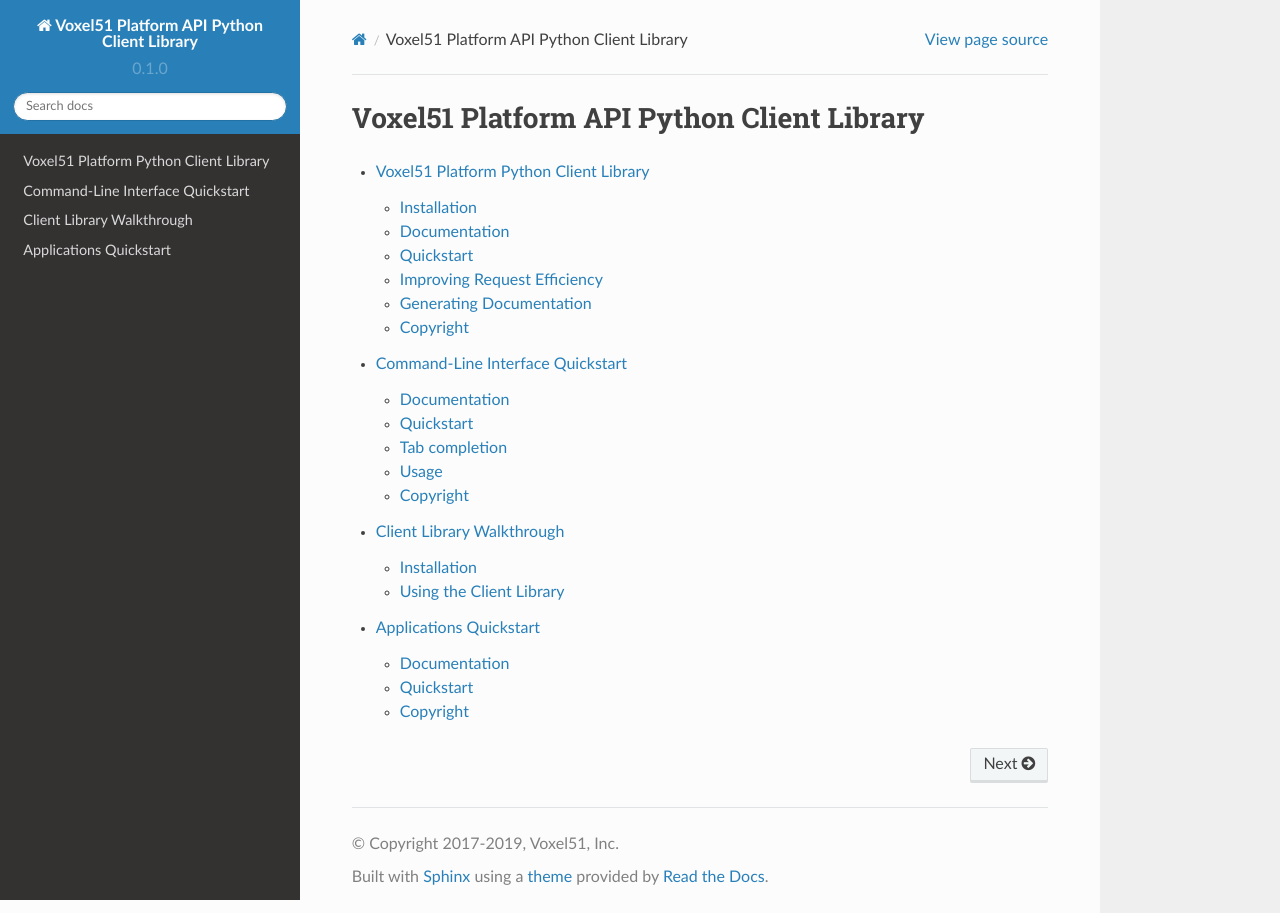
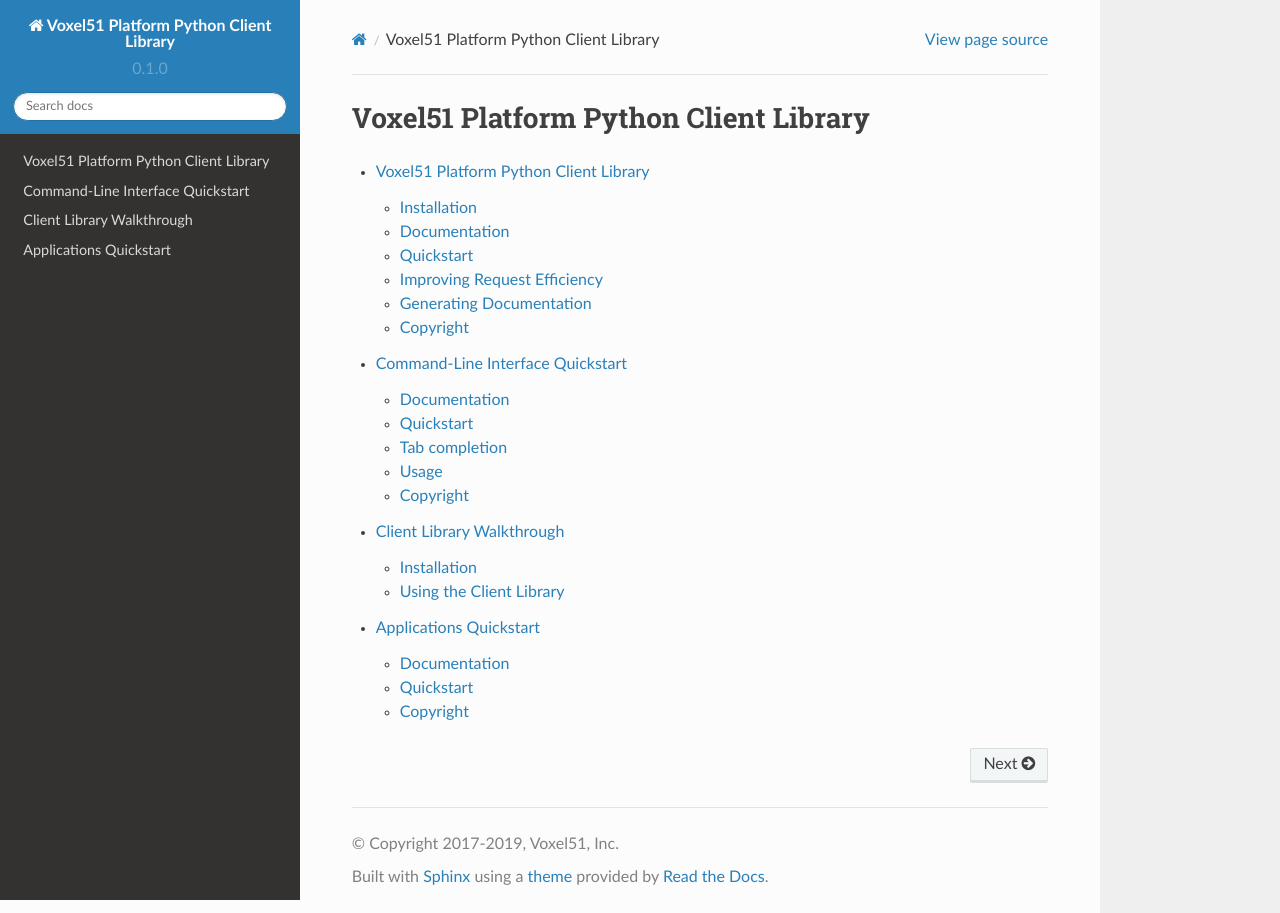
Before and after one commit to voxel51/api-py, a Sphinx documentation site: the page built from docs/source/index.rst, in a window 1280 px wide. Built offline with Sphinx 7.4.7 and the Read the Docs theme 2.0.0, drawn with Linux system fonts in a browser that asks for light colours; pages that are not in the unit, such as notebooks, are missing from menus.

```diff
--- a/docs/source/conf.py
+++ b/docs/source/conf.py
@@ -1,6 +1,6 @@
 #!/usr/bin/env python
 # -*- coding: utf-8 -*-
-# Build configuration file for the Voxel51 Platform API Python Client Library.
+# Build configuration file for the Voxel51 Platform Python Client Library.
 #
 # Copyright 2017-2019, Voxel51, Inc.
 # voxel51.com
@@ -54,7 +54,7 @@ m2r_parse_relative_links = True
 master_doc = "index"
 
 # General information about the project.
-project = "Voxel51 Platform API Python Client Library"
+project = "Voxel51 Platform Python Client Library"
 copyright = "2017-2019, Voxel51, Inc"
 author = "Voxel51, Inc."
 
@@ -138,7 +138,7 @@ html_sidebars = {
 # -- Options for HTMLHelp output ------------------------------------------
 
 # Output file base name for HTML help builder.
-htmlhelp_basename = "Voxel51PlatformAPIPythonClientLibrary"
+htmlhelp_basename = "Voxel51PlatformPythonClientLibrary"
 
 
 # -- Options for LaTeX output ---------------------------------------------
@@ -166,8 +166,8 @@ latex_elements = {
 #  author, documentclass [howto, manual, or own class]).
 latex_documents = [(
     master_doc,
-    "Voxel51PlatformAPIPythonClientLibrary.tex",
-    "Voxel51 Platform API Python Client Library",
+    "Voxel51PlatformPythonClientLibrary.tex",
+    "Voxel51 Platform Python Client Library",
     "Voxel51, Inc.",
     "manual",
 )]
@@ -179,8 +179,8 @@ latex_documents = [(
 # (source start file, name, description, authors, manual section).
 man_pages = [(
     master_doc,
-    "voxel51apipythonclientlibrary",
-    "Voxel51 Platform API Python Client Library",
+    "voxel51pythonclientlibrary",
+    "Voxel51 Platform Python Client Library",
     [author],
     1,
 )]
@@ -193,11 +193,11 @@ man_pages = [(
 #  dir menu entry, description, category)
 texinfo_documents = [(
     master_doc,
-    "Voxel51PlatformAPIPythonClientLibrary",
-    "Voxel51 Platform API Python Client Library",
+    "Voxel51PlatformPythonClientLibrary",
+    "Voxel51 Platform Python Client Library",
     author,
-    "Voxel51PlatformAPIPythonClientLibrary",
-    "Voxel51 Platform API Python Client Library",
+    "Voxel51PlatformPythonClientLibrary",
+    "Voxel51 Platform Python Client Library",
     "Miscellaneous",
 )]
 
--- a/docs/source/index.rst
+++ b/docs/source/index.rst
@@ -1,5 +1,5 @@
-Voxel51 Platform API Python Client Library
-==========================================
+Voxel51 Platform Python Client Library
+======================================
 
 .. toctree::
    :maxdepth: 2
--- a/setup.py
+++ b/setup.py
@@ -12,7 +12,7 @@ from setuptools import setup, find_packages
 setup(
     name="voxel51-api-py",
     version="0.1.0",
-    description="Python client library for the Voxel51 Platform API",
+    description="Python client library for the Voxel51 Platform",
     author="Voxel51, Inc.",
     contact="info@voxel51.com",
     url="https://github.com/voxel51/api-py",
```
Also changed, not shown: CLI.md (+1 -1 lines), 1 other file.
